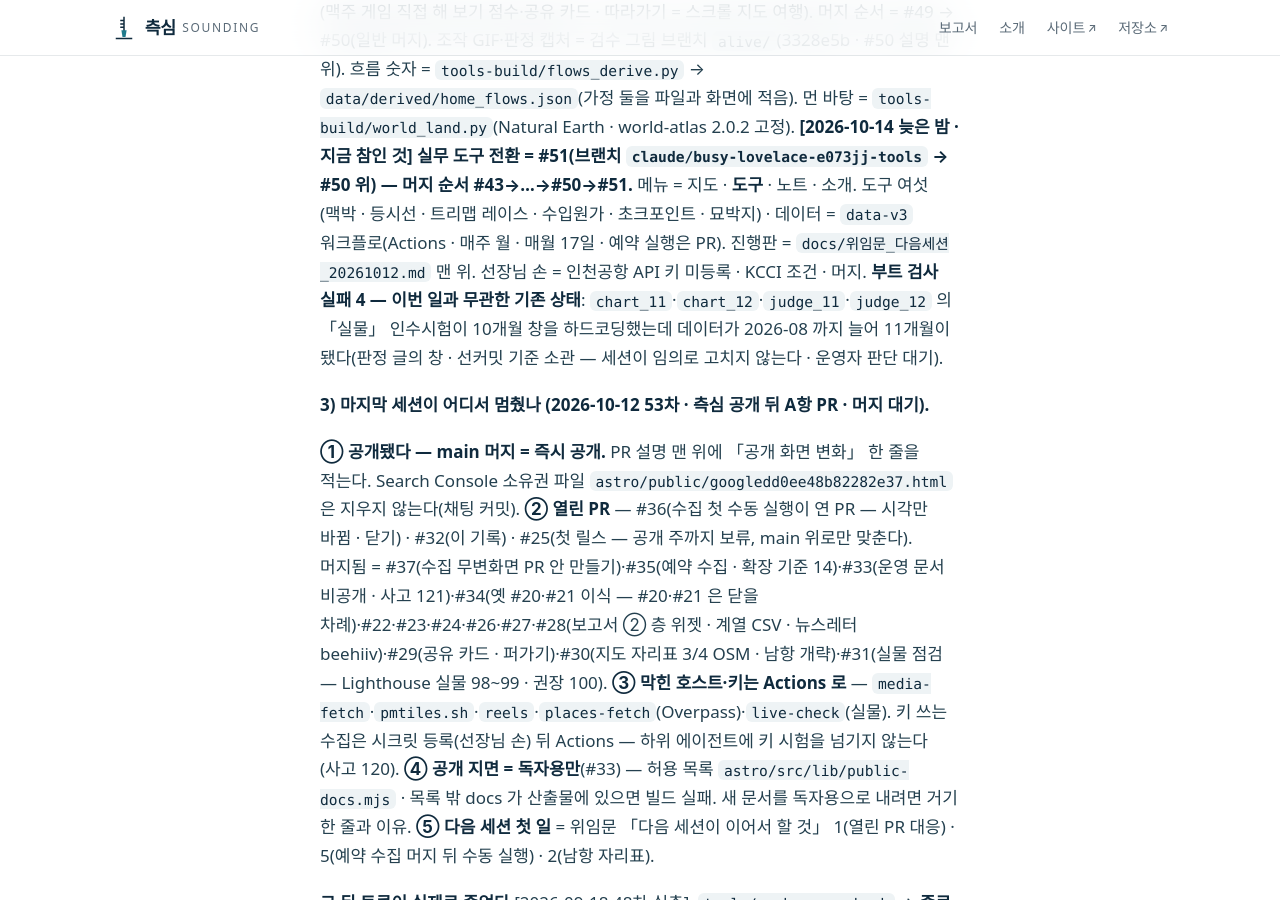
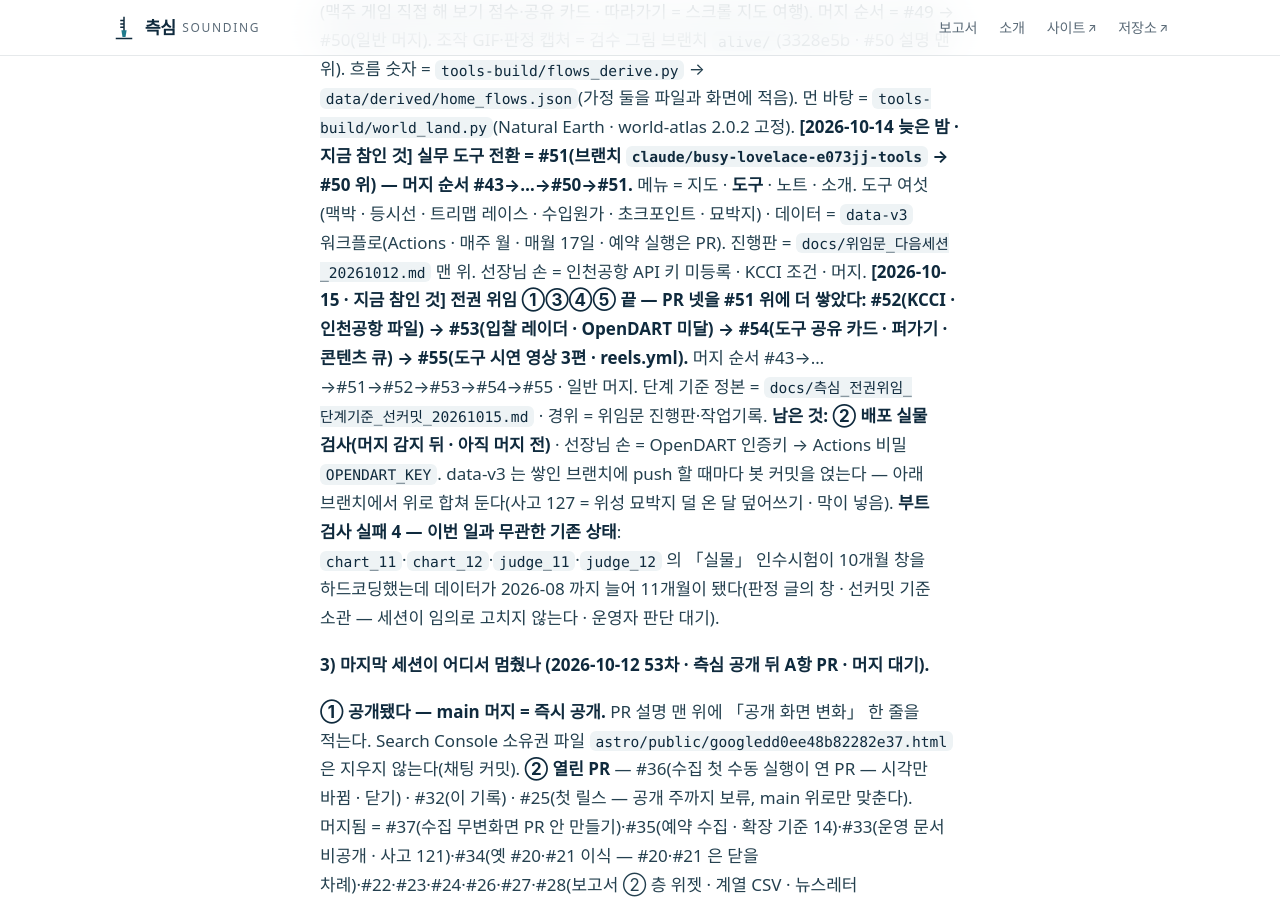
Before and after one commit to jisangj03-dev/incheon-port-analysis, a Jekyll site: the page built from docs/STATUS.md, in a window 1280 px wide and 900 px high, scrolled down 1921 px. Built offline with Jekyll 4.4.1, drawn with Linux system fonts in a browser that asks for light colours; some web fonts are replaced; our own code applies the rules of GitHub Pages for plain Markdown files.

Commit message:
STATUS — 전권 위임 ①③④⑤ 끝 · PR 쌓기 #52~#55 · 남은 것 ② 배포 실물 검사
Co-Authored-By: Claude Opus 5.5 <noreply@anthropic.com>
Claude-Session: https://claude.ai/code/session_01L59oEoiMW7KHoJRFFkcN4Q

```diff
--- a/docs/STATUS.md
+++ b/docs/STATUS.md
@@ -37,6 +37,7 @@ A 는 이쪽이 지금 할 수 있는 것, C 는 아직 안 본 축이다.
 
 **[2026-10-14 밤 늦게 · 지금 참인 것] 선장님 최종 검사 = #49 머지 보류**(「동적인 콘텐츠를 원했고 사이트 목적이 있는데 와닿지 않는다」). 그 답이 **#50 — #49 위에 쌓은 PR**(브랜치 `claude/busy-lovelace-e073jj-alive` · base = #49 브랜치)이다 — A 홈 첫 화면 = 살아 있는 인천 물류 지도(`lib/flowmap.ts` · 자체 원근 캔버스 · 외부 요청 0) · B 목적이 보이게(첫 문장 「한국 수입의 46.4%가 인천으로」 · 같이 푸는 질문 `data/questions.json` · 모든 지면 끝 연락 꼬리 `AskTail` · 소개 이력서급) · C 체험(맥주 게임 직접 해 보기 점수·공유 카드 · 따라가기 = 스크롤 지도 여행). 머지 순서 = #49 → #50(일반 머지). 조작 GIF·판정 캡처 = 검수 그림 브랜치 `alive/`(3328e5b · #50 설명 맨 위). 흐름 숫자 = `tools-build/flows_derive.py` → `data/derived/home_flows.json`(가정 둘을 파일과 화면에 적음). 먼 바탕 = `tools-build/world_land.py`(Natural Earth · world-atlas 2.0.2 고정).
 **[2026-10-14 늦은 밤 · 지금 참인 것] 실무 도구 전환 = #51(브랜치 `claude/busy-lovelace-e073jj-tools` → #50 위) — 머지 순서 #43→…→#50→#51.** 메뉴 = 지도 · **도구** · 노트 · 소개. 도구 여섯(맥박 · 등시선 · 트리맵 레이스 · 수입원가 · 초크포인트 · 묘박지) · 데이터 = `data-v3` 워크플로(Actions · 매주 월 · 매월 17일 · 예약 실행은 PR). 진행판 = `docs/위임문_다음세션_20261012.md` 맨 위. 선장님 손 = 인천공항 API 키 미등록 · KCCI 조건 · 머지.
+**[2026-10-15 · 지금 참인 것] 전권 위임 ①③④⑤ 끝 — PR 넷을 #51 위에 더 쌓았다: #52(KCCI · 인천공항 파일) → #53(입찰 레이더 · OpenDART 미달) → #54(도구 공유 카드 · 퍼가기 · 콘텐츠 큐) → #55(도구 시연 영상 3편 · reels.yml).** 머지 순서 #43→…→#51→#52→#53→#54→#55 · 일반 머지. 단계 기준 정본 = `docs/측심_전권위임_단계기준_선커밋_20261015.md` · 경위 = 위임문 진행판·작업기록. **남은 것: ② 배포 실물 검사(머지 감지 뒤 · 아직 머지 전)** · 선장님 손 = OpenDART 인증키 → Actions 비밀 `OPENDART_KEY`. data-v3 는 쌓인 브랜치에 push 할 때마다 봇 커밋을 얹는다 — 아래 브랜치에서 위로 합쳐 둔다(사고 127 = 위성 묘박지 덜 온 달 덮어쓰기 · 막이 넣음).
 **부트 검사 실패 4 — 이번 일과 무관한 기존 상태**: `chart_11`·`chart_12`·`judge_11`·`judge_12` 의 「실물」 인수시험이 10개월 창을 하드코딩했는데 데이터가 2026-08 까지 늘어 11개월이 됐다(판정 글의 창 · 선커밋 기준 소관 — 세션이 임의로 고치지 않는다 · 운영자 판단 대기).
 
 **3) 마지막 세션이 어디서 멈췄나 (2026-10-12 53차 · 측심 공개 뒤 A항 PR · 머지 대기).**
```
